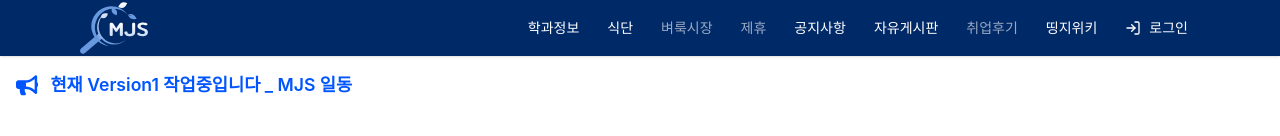
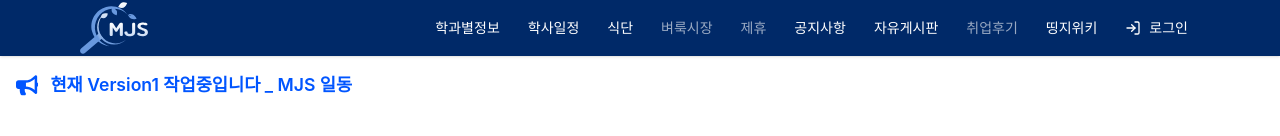
Before and after one commit to NOVA-MJU/MJS-FRONT, a React (Vite) app: page / in a window 1280 px wide. Shown: the top 136 px of the page. Built offline with nearby package versions, Linux system fonts and the light colour scheme; no server answers; a web font is replaced by a local one.

Commit message:
<Feat> navbar 학사일정 추가 및 학과정보 -> 학과별정보로 이름변경

```diff
--- a/src/components/organisms/Navbar.tsx
+++ b/src/components/organisms/Navbar.tsx
@@ -64,7 +64,15 @@ const Navbar = () => {
               to='/department'
               className='inline-flex items-center h-10 px-3 rounded-lg hover:bg-white/10'
             >
-              학과정보
+              학과별정보
+            </Link>
+          </li>
+          <li>
+            <Link
+              to='/academic-calendar'
+              className='inline-flex items-center h-10 px-3 rounded-lg hover:bg-white/10'
+            >
+              학사일정
             </Link>
           </li>
           <li>
```
